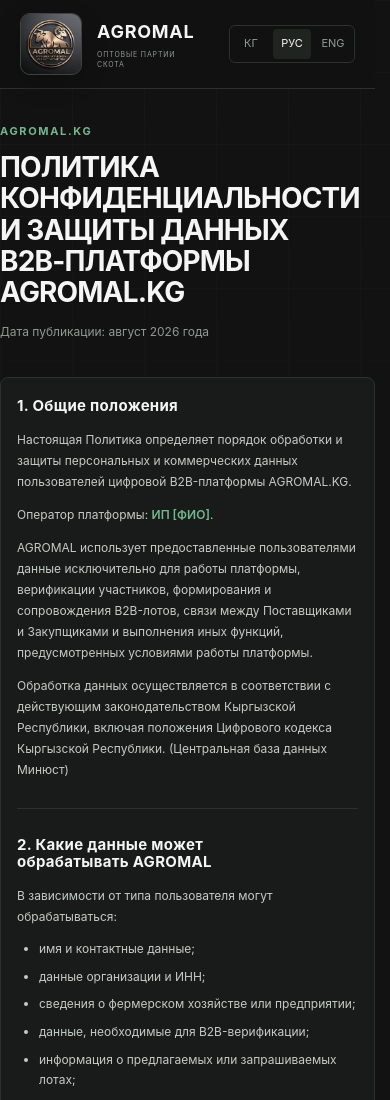
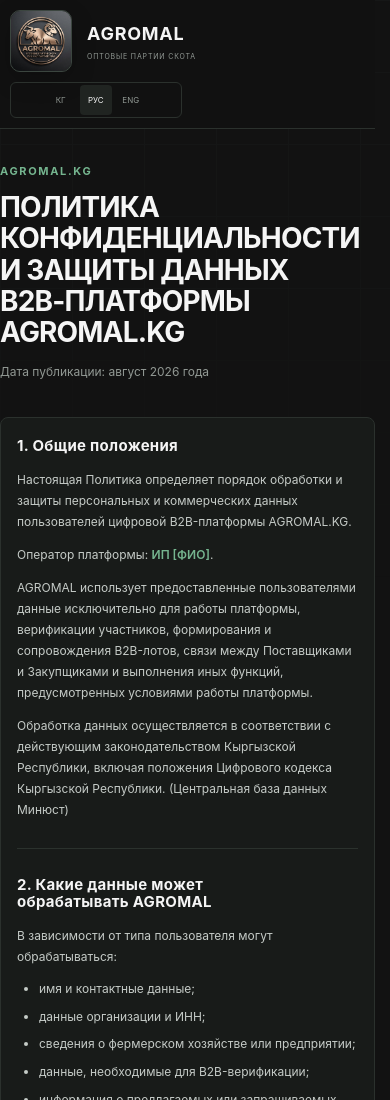
Before and after one commit to kanatormonov2003-eng/AGROMAL, a website: page privacy.html in a window 390 px wide. Shown: the top 1100 px of the page. Drawn offline with Linux system fonts and the light colour scheme.

Commit message:
Fix mobile registered user header

```diff
--- a/assets/css/main.css
+++ b/assets/css/main.css
@@ -2244,25 +2244,71 @@ html {
 
 @media (max-width: 767px) {
 
+  .site-header__inner {
+    width: calc(100% - 20px);
+    min-width: 0;
+    max-width: 100%;
+    display: flex;
+    flex-direction: column;
+    align-items: stretch;
+    gap: 10px;
+    padding-top: 10px;
+    padding-bottom: 10px;
+  }
+
+  .site-header__inner--home {
+    width: calc(100% - 20px);
+  }
+
+  .brand {
+    width: 100%;
+    min-width: 0;
+  }
+
   .header-actions {
-    gap: 8px;
-  }
-
-  .header-actions > a.button {
-    width: 82px;
-    min-width: 82px;
-    max-width: 82px;
+    width: 100%;
+    min-width: 0;
+    max-width: 100%;
+    display: grid;
+    grid-template-columns: minmax(0, 1fr) auto minmax(0, 1fr);
+    align-items: center;
+    gap: 6px;
+  }
+
+  .header-actions > a.button,
+  .header-actions > button[data-logout] {
+    width: 100%;
+    min-width: 0;
+    max-width: 100%;
+    height: 36px;
+    min-height: 36px;
+    max-height: 36px;
+    padding: 6px 4px;
+    font-size: 9px;
+    white-space: nowrap;
+    overflow: hidden;
+    text-overflow: ellipsis;
   }
 
   .header-actions .lang-switch {
-    width: 126px;
-    min-width: 126px;
-    max-width: 126px;
-  }
-
-  .header-actions > button[data-logout] {
-    width: 92px;
-    min-width: 92px;
-    max-width: 92px;
-  }
-}
+    width: auto;
+    min-width: 0;
+    max-width: 100%;
+    height: 36px;
+    min-height: 36px;
+    padding: 2px;
+    display: flex;
+    justify-content: center;
+  }
+
+  .header-actions .lang-switch button {
+    width: 32px;
+    min-width: 32px;
+    max-width: 32px;
+    height: 30px;
+    min-height: 30px;
+    max-height: 30px;
+    padding: 3px 1px;
+    font-size: 8px;
+  }
+}
```
Also changed, not shown: assets/css/components.css (line endings or trailing spaces).
